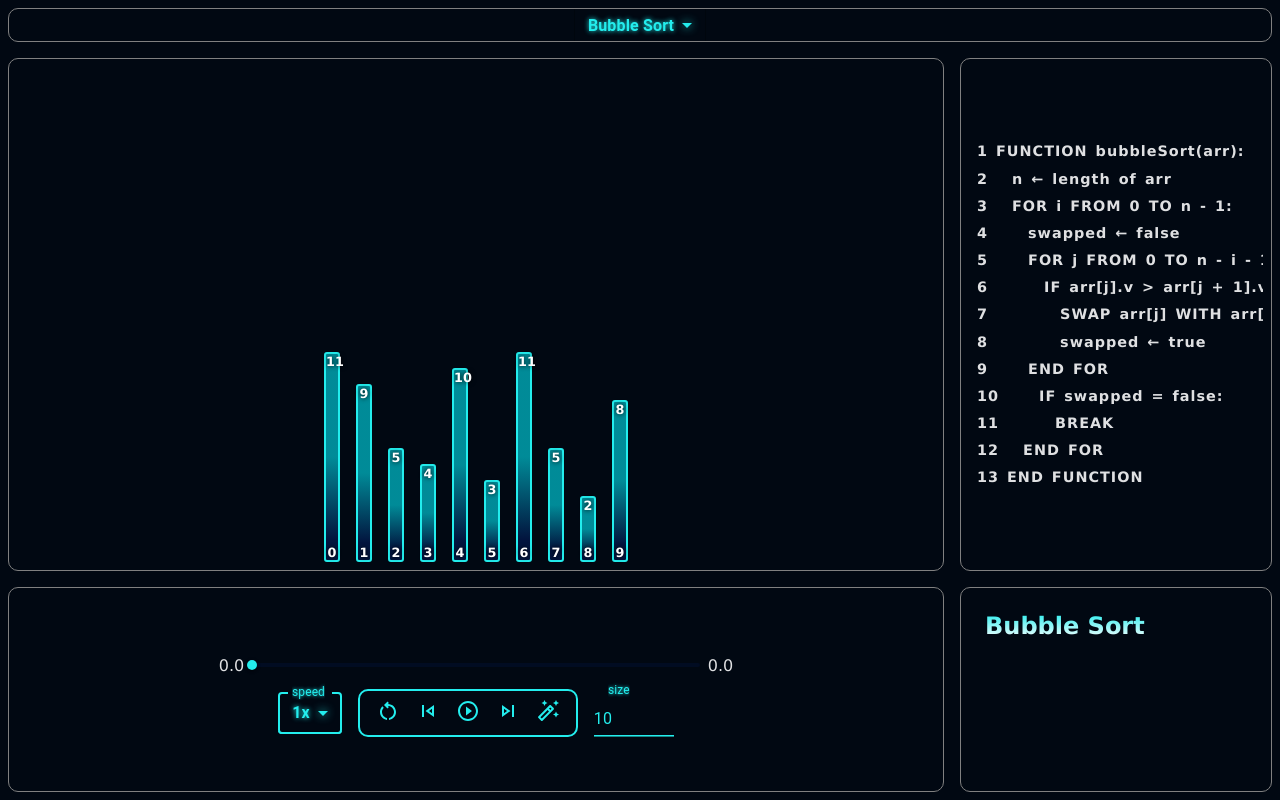
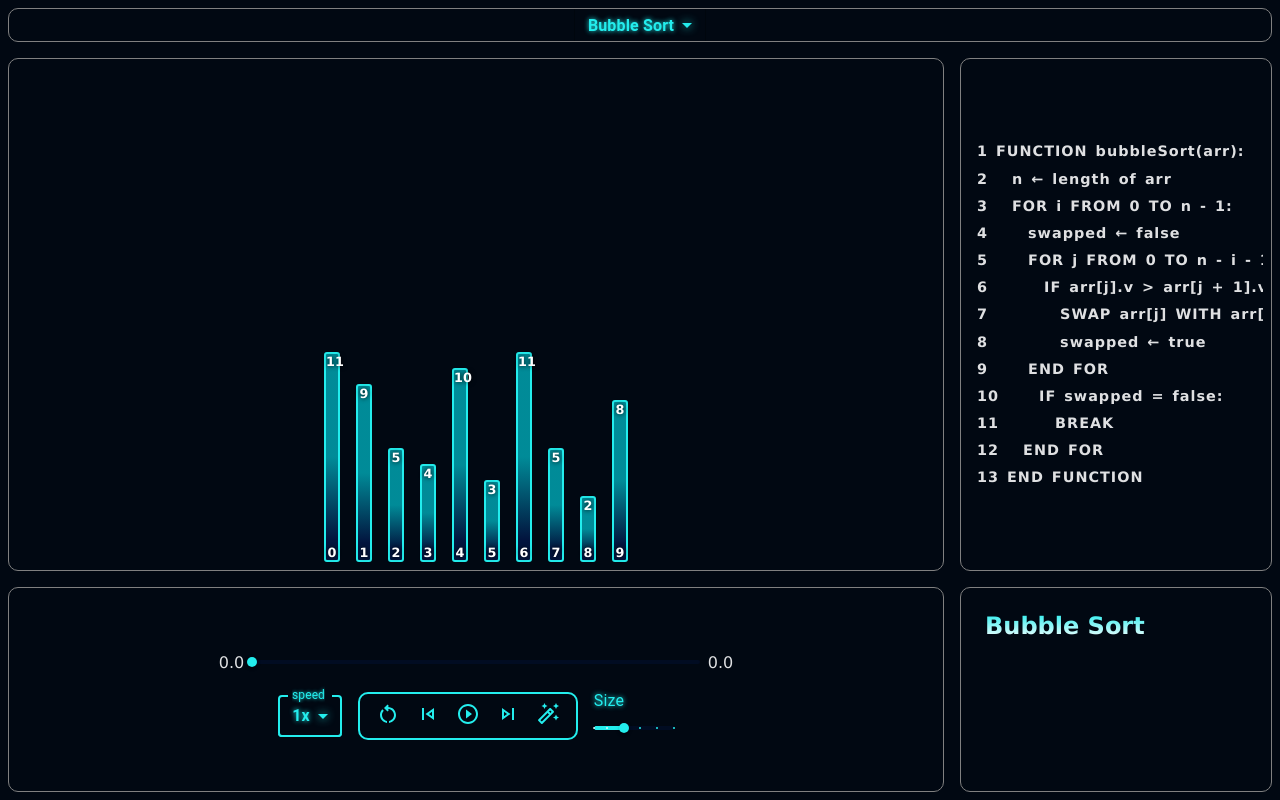
Before and after one commit to dark-wizz/algorithm-visualizer, a React (Vite) app: page / in a window 1280 px wide. Built offline with nearby package versions, Linux system fonts and the light colour scheme.

Commit message:
Add size slider

```diff
--- a/src/App.scss
+++ b/src/App.scss
@@ -258,3 +258,9 @@ body,
 .desc {
   font-weight: bold;
 }
+.sizeBox{
+  display: grid;
+  align-items: center;
+  color: var(--mainCol);
+  text-shadow: 0 0 5px var(--mainCol);
+}
--- a/src/comps/Display.jsx
+++ b/src/comps/Display.jsx
@@ -19,9 +19,9 @@ const Display = () => {
 
   useEffect(genVal, [size, selectedAlgo]);
 
-  useEffect(() => {
-    setRkey((p) => p + 1);
-  }, [vals, size]);
+  // useEffect(() => {
+  //   setRkey((p) => p + 1);
+  // }, [vals, size]);
 
   return (
     <div className="display" key={rkey}>
--- a/src/comps/Player.jsx
+++ b/src/comps/Player.jsx
@@ -21,6 +21,7 @@ import selectionSort from "../utils/algos/selectionSort";
 import gsap from "gsap";
 import {useGSAP} from "@gsap/react"
 import { bubbleCode, selectionCode } from "../utils/pseudocode";
+import { Box, Typography } from "@mui/material";
 
 const Player = (p) => {
   const { selectedAlgo, setDesc } = useApp();
@@ -147,15 +148,17 @@ const Player = (p) => {
             </div>
           </div>
           <FormControl sx={{ width: "5em" }} size="small">
-            <InputLabel id="player_size_label">size</InputLabel>
-            <Input
-              type="number"
-              id="sizeInp"
-              value={p.size}
-              onChange={(e)=>{
-                p.setSize(e.target.value)
-              }}
-            />
+            <Box className="sizeBox">
+              <Typography>Size</Typography>
+              <Slider
+                max={25}
+                min={1}
+                valueLabelDisplay="auto"
+                marks={[1,5,10,15,20,25].map(v=>{return {value:v}})}
+                value={p.size}
+                onChange={(e)=>p.setSize(e.target.value)}
+              />
+            </Box>
           </FormControl>
         </div>
       </div>
```
